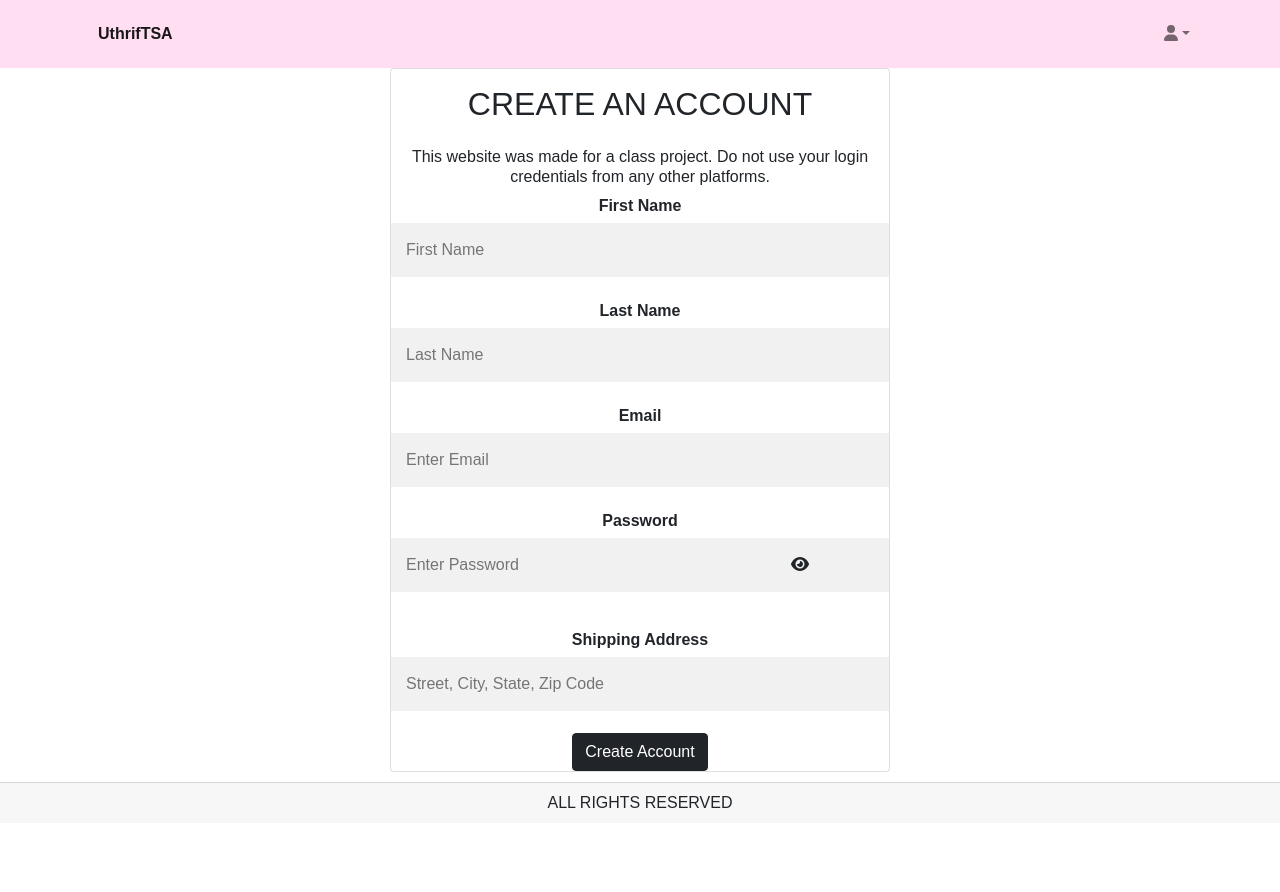
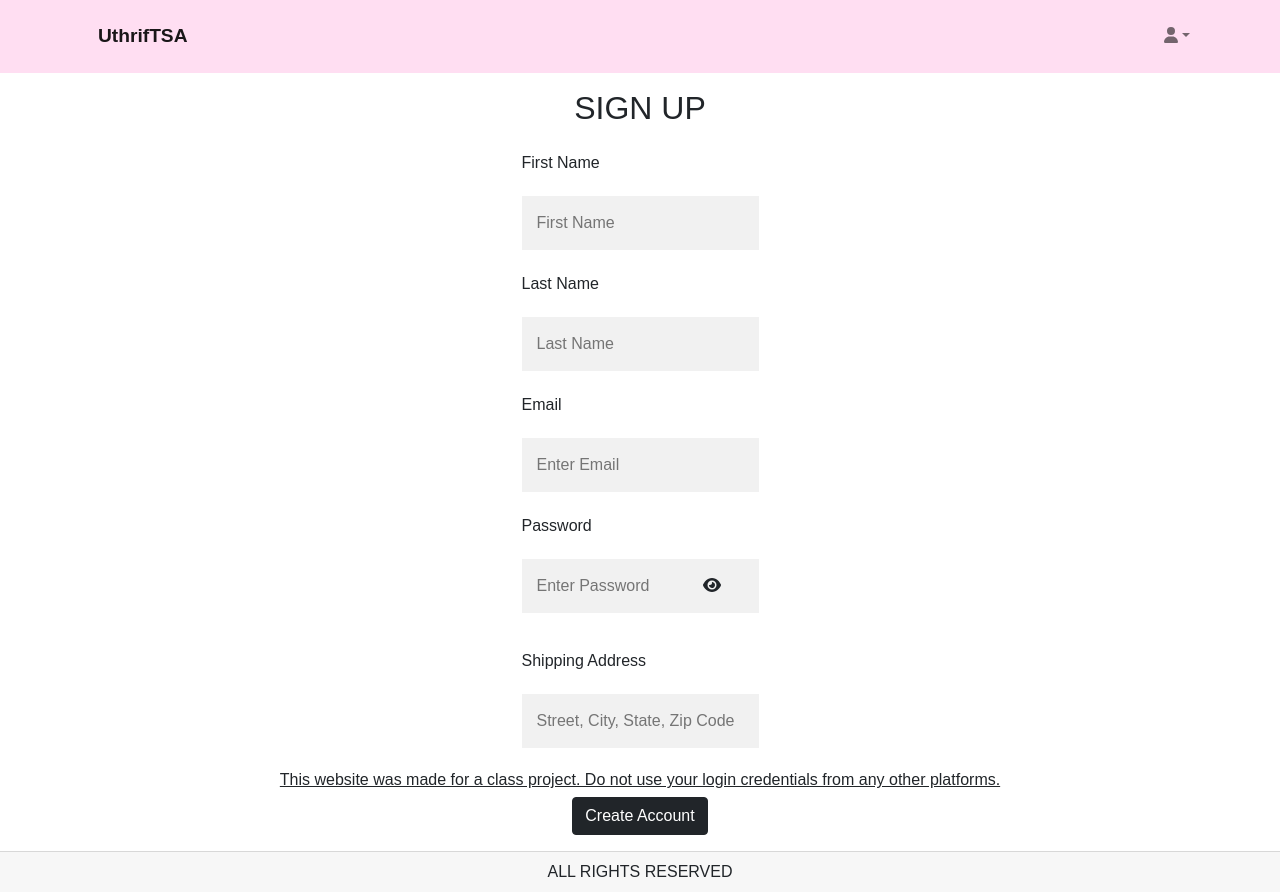
Before and after one commit to icastro35211225/NoobEgg, a React (Create React App) app: page /signup in a window 1280 px wide. Before the commit the page ends 823 px from the top, so only its background shows below. Built offline with nearby package versions, Linux system fonts and the light colour scheme.

Commit message:
Dashboard, Signup page style

```diff
--- a/src/App.css
+++ b/src/App.css
@@ -71,7 +71,7 @@ a:hover{
 
 .card {
   width: 500px;
-  /* height: 210px; */
+   /* height: 480px;  */
   overflow: auto;
   border: 1.5px solid rgb(228, 228, 228);
   border-radius: 2px;
@@ -219,9 +219,6 @@ a {
   font-weight: bold;
 }
 
-.searchbar{
-  border: black;
-}
 
 /* The dropdown container */
 /* .dropdown {
--- a/src/App.js
+++ b/src/App.js
@@ -63,7 +63,7 @@ function App() {
       <div className="d-flex flex-column site-container">
       <Navbar className="Navbar" variant="light">
         <Container>
-          <Navbar.Brand href="/"><strong>UthrifTSA</strong></Navbar.Brand>
+          <Navbar.Brand href="/"><big>UthrifTSA</big></Navbar.Brand>
           <Navbar.Toggle id="basic-navbar-nav"/>
           {/* <Form className="d-flex">
           {/* <SearchBar placeholder="Search items..." currentList={itemList}/>  */}
--- a/src/components/Home.js
+++ b/src/components/Home.js
@@ -109,10 +109,10 @@ export default function Home(props) {
       <ListGroup variant="flush">
       <ListGroup.Item><h2>{greeting}</h2></ListGroup.Item>
       <h1>Products</h1>
-      <DropdownButton variant="dark" title="Sort">
+      <DropdownButton variant="outline-dark" title="Sort">
         <Dropdown.Item variant="dark" onClick={() => sortQuantity()}>Sort by Availability</Dropdown.Item>
-        <Dropdown.Item variant="dark" onClick={() => sortHighToLow()}>Sort $$$</Dropdown.Item>
-        <Dropdown.Item variant="dark" onClick={() => sortLowToHigh()}>Sort $</Dropdown.Item>
+        <Dropdown.Item variant="dark" onClick={() => sortHighToLow()}>Sort from $$$ to $</Dropdown.Item>
+        <Dropdown.Item variant="dark" onClick={() => sortLowToHigh()}>Sort from to $$$ $</Dropdown.Item>
       </DropdownButton>
       {/* <label>Item Name</label>
 
--- a/src/pages/AdminDashboard.js
+++ b/src/pages/AdminDashboard.js
@@ -4,7 +4,7 @@ import Axios from 'axios';
 import '../App.css';
 import OrderSummary from "../components/OrderSummary";
 import { click } from "@testing-library/user-event/dist/click";
-import { Button, Table, Col, Card, ListGroup } from "react-bootstrap";
+import { Button, Table, Col, Card, ListGroup, DropdownButton, Dropdown } from "react-bootstrap";
 
 
 
@@ -207,14 +207,18 @@ export default function AdminDashboard(props) {
                             </ListGroup.Item>
                         </div>
                         : null}
+                    <h3>Add Item</h3>
+                    <ListGroup.Item><Button href="/admin/additem">Add Item</Button></ListGroup.Item>
 
-                    <ListGroup.Item><Button href="/admin/additem">Add Item</Button></ListGroup.Item>
+                    <h3>Orders</h3>
                     <ListGroup.Item>
-                    <h3>Orders</h3>
-                    <Button onClick={() => sortHighToLow()}>Sort $$$</Button>
-                    <Button onClick={() => sortLowToHigh()}>Sort $</Button>
-                    <Button onClick={() => sortByDate()}>Sort By Date</Button>
-                    <Button onClick={() => sortByCustomer()}>Sort by Customer</Button>
+                    <DropdownButton variant="outline-dark" title="Sort">
+                    <Dropdown.Item onClick={() => sortHighToLow()}>Sort from $$$ to $</Dropdown.Item>
+                    <Dropdown.Item onClick={() => sortLowToHigh()}>Sort from $ to $$$</Dropdown.Item>
+                    <Dropdown.Item onClick={() => sortByDate()}>Sort by Date</Dropdown.Item>
+                    <Dropdown.Item onClick={() => sortByCustomer()}>Sort by Customer</Dropdown.Item>
+                    </DropdownButton>
+                    </ListGroup.Item>
                     {orders === null ?
                         <p>No orders</p>
                         :
@@ -243,7 +247,7 @@ export default function AdminDashboard(props) {
                         </Table>
                         </Col>
                     }
-                    </ListGroup.Item>
+
                     <ListGroup.Item>
                     <div >
                         <h3>Discount Codes</h3>
--- a/src/pages/Dashboard.js
+++ b/src/pages/Dashboard.js
@@ -135,6 +135,7 @@ export default function Dashboard(props) {
                                     <input type="password" placeholder="Password" value={user.Pass} onChange={(e) => {
                                         setPassword(e.target.value)
                                     }}></input>
+
                                     <Col><b>Shipping Address</b></Col>
                                     <input type="text" placeholder="Shipping Address" value={address} onChange={(e) => {
                                         setAddress(e.target.value)
--- a/src/pages/Signup.js
+++ b/src/pages/Signup.js
@@ -57,44 +57,45 @@ export default function Signup(props) {
     return (
         <signup>
             <div className="login-wrapper">
-            <Card>
-                <h2>CREATE AN ACCOUNT</h2>
-                <h6 >This website was made for a class project. Do not use your login credentials from any other platforms.</h6>
+                <h2>SIGN UP</h2>
                 <div className="form-group">
-                    <Col for="fName"><b>First Name</b></Col>
+                    <p>First Name</p>
                     <input type="text" placeholder="First Name" name="fName" required onChange={(e)=> {
-                        setFirstName(e.target.value)
+                    setFirstName(e.target.value)
                     }}></input>
                 </div>
 
                 <div className="form-group">
-                <Col for="lName"><b>Last Name</b></Col>
+               <p>Last Name</p>
                 <input type="text" placeholder="Last Name" name="lName" required onChange={(e)=> {
                     setLastName(e.target.value)
                 }}></input>
                 </div>
 
-
-                <Col for="email"><b>Email</b></Col>
+                <div className="form-group">
+                <p>Email</p>
                 <input type="text" placeholder="Enter Email" name="email" required onChange={(e)=> {
                     setEmail(e.target.value)
                 }}></input>
+                <p>Password</p>
+                </div>
 
-                <Col for="psw"><b>Password</b></Col>
                 <div className="pass-wrapper">
                     <input type={passwordShown ? "text" : "password"} placeholder="Enter Password" name="psw" required onChange={(e)=> {
-                        setPassword(e.target.value)
+                    setPassword(e.target.value)
                     }}></input>
                     <i onClick={togglePasswordVisiblity}>{passwordShown ? notVisible : visible}</i>{" "}
                 </div>
 
-                <Col for="psw"><b>Shipping Address</b></Col>
+                <div className="form-group">
+                <p>Shipping Address</p>
                 <input type="text" placeholder="Street, City, State, Zip Code" required onChange={(e)=> {
                     setAddress(e.target.value)
                 }}></input>
-
+                </div>
+                <h6><u>This website was made for a class project. Do not use your login credentials from any other platforms.</u></h6>
                 <Col><Button variant="dark" onClick={submitInfo}>Create Account</Button></Col>
-            </Card>
+                <p> </p>
             </div>
         </signup>
     )
```
